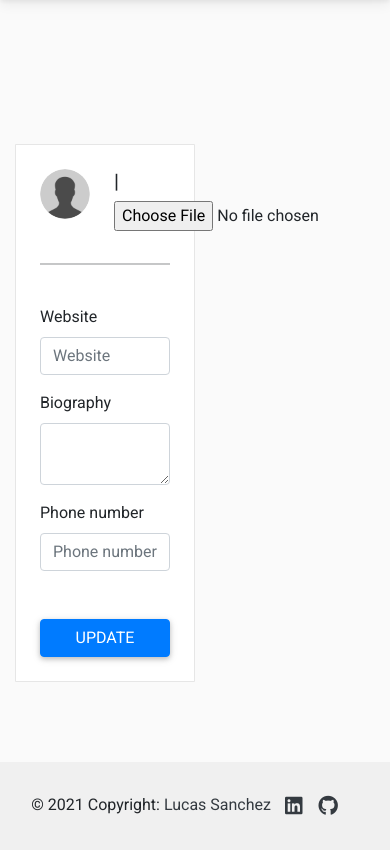
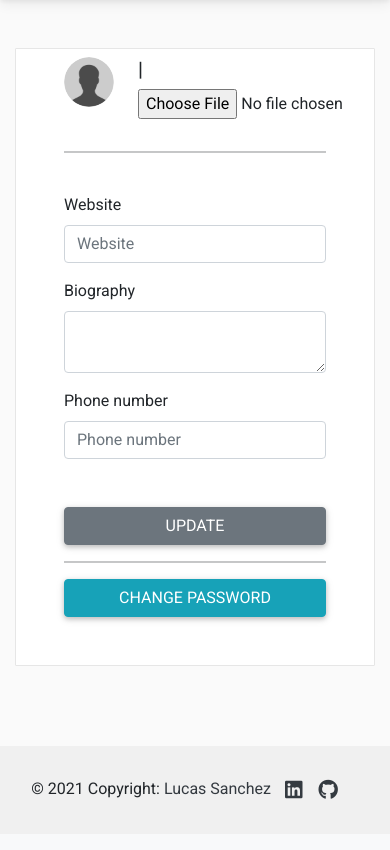
Before and after one commit to luckdeluxe/petgram, a Django app: template templates/users/update_profile.html in a window 390 px wide; the page is wider, and only the part inside the window is pictured. Shown: the part 44-894 px from the top of that part. After the commit the page ends 843 px from the top of that part, so only its background shows below. Run offline with Django 3.2, Linux system fonts and the light colour scheme; the template is opened without the code that fills it: values that come from a table or form of the project are taken from there, others are empty; some libraries are stand-ins or nearby versions.

Commit message:
Update responsive form

```diff
--- a/templates/users/update_profile.html
+++ b/templates/users/update_profile.html
@@ -9,8 +9,8 @@
 
 <div class="container">
 
-    <div class="row justify-content-md-center">
-        <div class="col-6 p-4" id="profile-box">
+    <div class="row h-100 justify-content-center align-items-center" style="margin-bottom: 15%;">
+        <div class="col-sm-12 col-md-5 col-lg-5 pt-2 pl-5 pr-5 pb-5" id="auth-container">
 
             <form action="{% url 'users:update' %}" method="POST" enctype="multipart/form-data">
                 {% csrf_token %}
@@ -85,8 +85,15 @@
                     </div>
                 </div>
 
-                <button type="submit" class="btn btn-primary btn-block mt-5">Update</button>
+                <button type="submit" class="btn btn-secondary btn-block mt-5">Update</button>
             </form>
+
+            <hr>
+            <a href="{% url 'users:change' %}" style="text-decoration: none;">
+                <button type="submit" class="btn btn-info btn-block mt-3">
+                    Change password
+                </button></a>
+
         </div>
     </div>
 </div>
```
